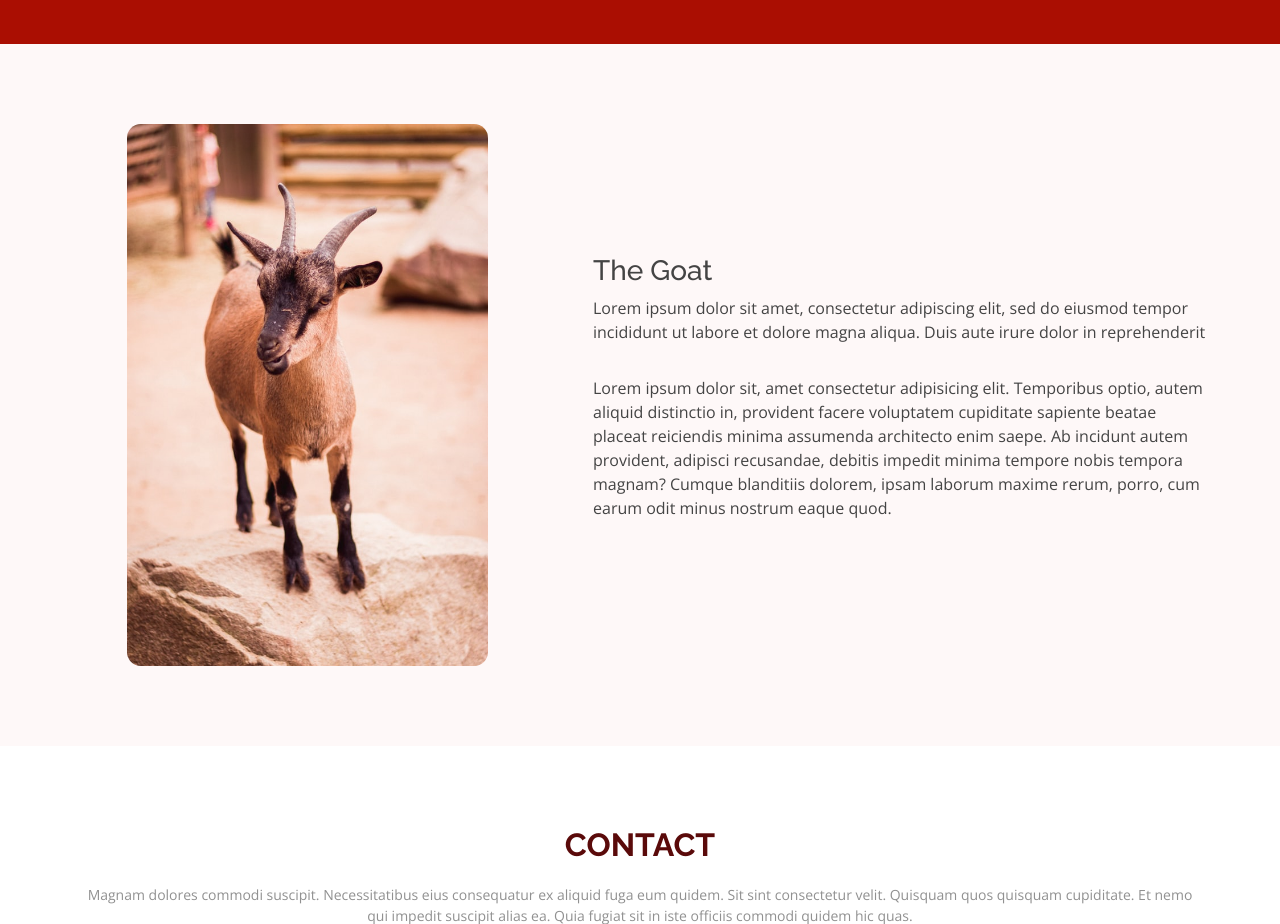
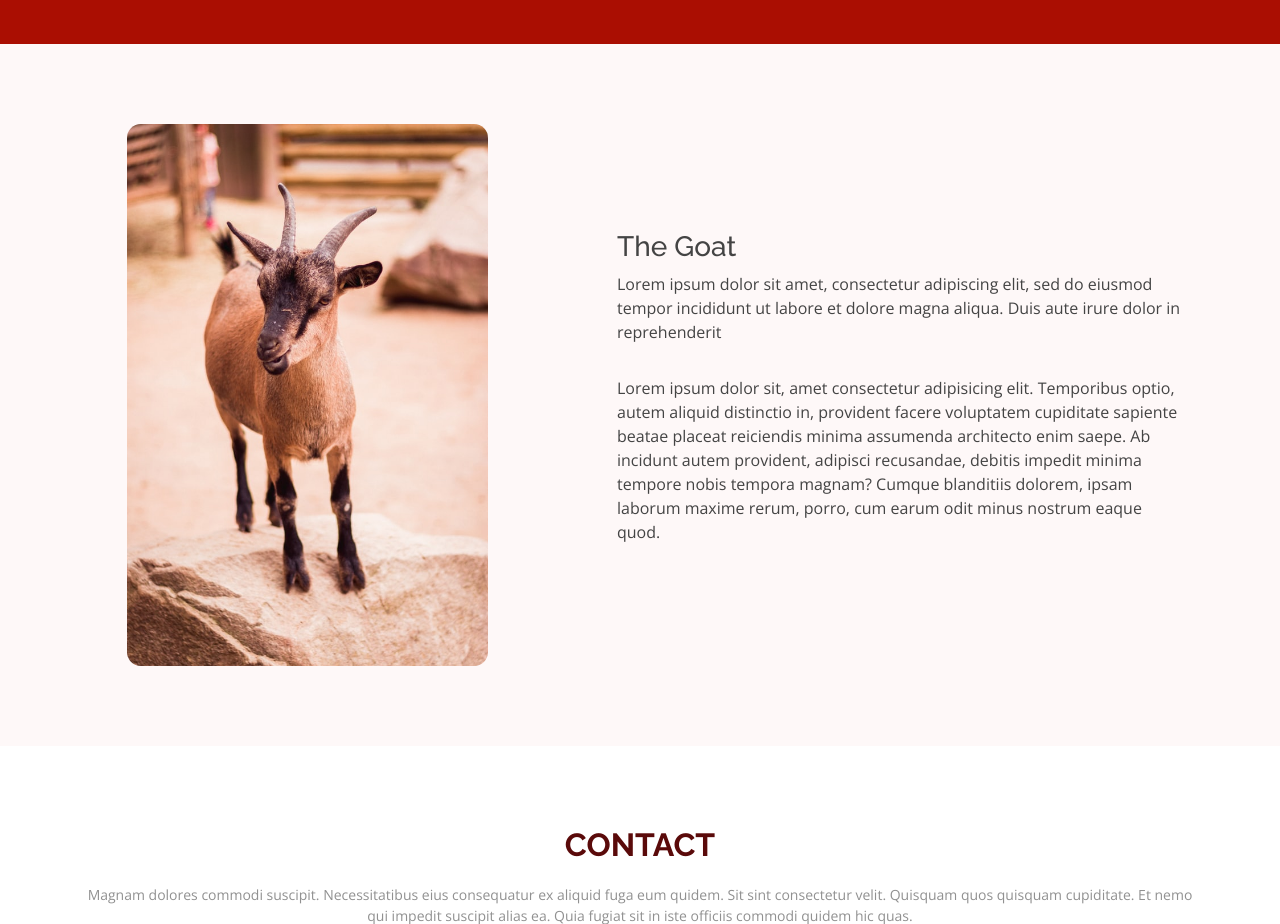
Before and after one commit to ciscoducasse99/JBanh, a plain HTML site: page index.html in a window 1280 px wide. Shown: the part 4020-4944 px from the top of the page. Drawn offline with nearby package versions, Linux system fonts and the light colour scheme.

Commit message:
changes made to index

```diff
--- a/index.html
+++ b/index.html
@@ -815,7 +815,7 @@
               <img src="assets/img/team/goat.jpeg" class="team-image">
             </div>
             <div class="col-xl-7 ps-0 ps-lg-5 pe-lg-1 d-flex align-items-stretch">
-              <div class="content d-flex flex-column justify-content-center">
+              <div class="container content d-flex flex-column justify-content-center">
                 <h3>The Goat</h3>
                 <p>
                   Lorem ipsum dolor sit amet, consectetur adipiscing elit, sed do eiusmod tempor incididunt ut labore et dolore magna aliqua. Duis aute irure dolor in reprehenderit
```
